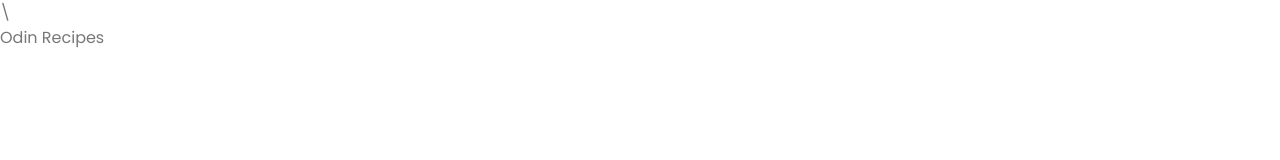
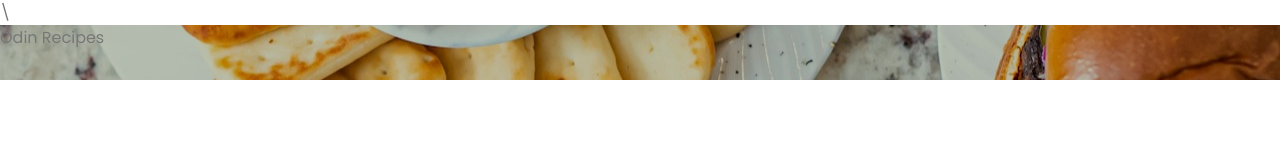
Before and after one commit to wa-commit/odin-recipes, a plain HTML site: page index.html in a window 1280 px wide. Drawn offline with Linux system fonts and the light colour scheme.

Commit message:
Edit index.htmlstyles.css and images

```diff
--- a/index.html
+++ b/index.html
@@ -3,11 +3,11 @@
     <head>
         <meta charset="UTF-8" name="description" content="Recipes">
         <title>Recipes</title>\
-        <link rel="stylesheet" href="../odin-recipes/styles.css"/>
+        <link rel="stylesheet" href="../styles.css"/>
     </head>
 
     <body>
-        <header>Odin Recipes</header>
+        <header class="main-header main-header-main-page">Odin Recipes</header>
         <nav class="nav-bar main-nav-nar">
             <ul>
                 <li><a href="recipes/lasagna.html">lasagna</a></li>
--- a/styles.css
+++ b/styles.css
@@ -56,6 +56,10 @@ nav ul {
     padding-bottom: 30px;
 }
 
+.main-header-main-page {
+    background-image: url("images/hybrid-storytellers-o5WbM2c-E9I-unsplash.jpg");
+}
+
 .main-header-lasagna {
     background-image: url("images/parnis-azimi-GWWOvuVB1NI-unsplash.jpg");
 }
```
Also changed, not shown: images/hybrid-storytellers-o5WbM2c-E9I-unsplash.jpg (added), 1 other file.
